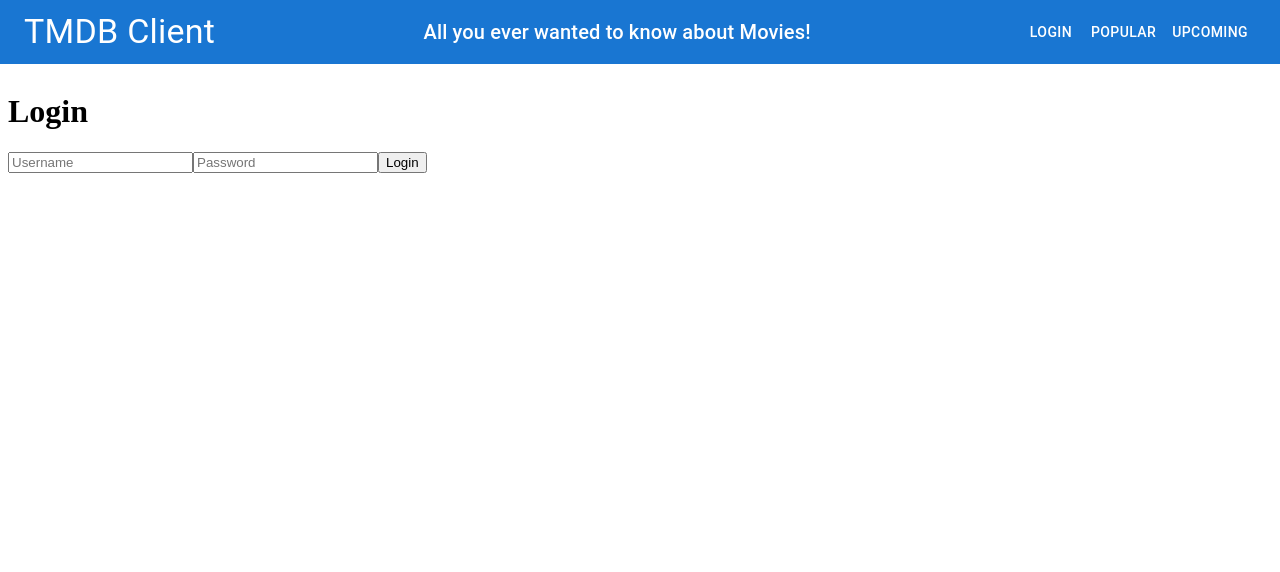
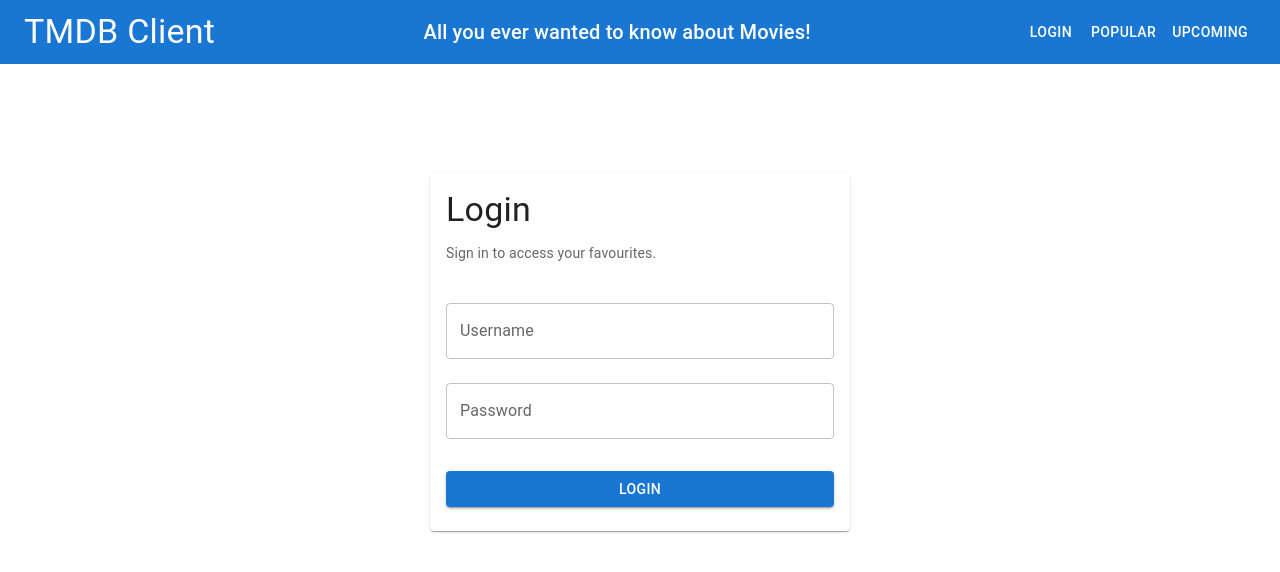
Before and after one commit to katiew23/labMoviesApp, a React app: page /login in a window 1280 px wide. Shown: the top 572 px of the page. Built offline with nearby package versions, Linux system fonts and the light colour scheme; the HTML template or start-up script is replaced by a standard one.

Commit message:
login page to match rest of app structure

```diff
--- a/src/pages/loginPage.tsx
+++ b/src/pages/loginPage.tsx
@@ -1,6 +1,7 @@
 import React, { useContext, useState } from "react";
 import { useNavigate } from "react-router-dom";
 import { AuthContext } from "../contexts/authContext";
+import {Box, Button, TextField, Typography, Card , CardContent} from "@mui/material";
 
 const LoginPage: React.FC = () => {
   const { login } = useContext(AuthContext);
@@ -16,25 +17,54 @@
   };
 
   return (
-    <>
-      <h1>Login</h1>
+    <Box
+      sx={{
+        minHeight: "70vh",
+        display: "flex",
+        justifyContent: "center",
+        alignItems: "center",
+        px: 2,
+      }}
+    >
+      <Card sx={{ width: "100%", maxWidth: 420 }}>
+        <CardContent>
+          <Typography variant="h4" component="h1" gutterBottom>
+            Login
+          </Typography>
 
-      <input
+          <Typography variant="body2" color="text.secondary" sx={{ mb: 3 }}>
+            Sign in to access your favourites.
+          </Typography>
+
+          <TextField
+            label="Username"
             type="text"
-        placeholder="Username"
+            fullWidth
+            margin="normal"
             value={username}
             onChange={(e) => setUsername(e.target.value)}
           />
 
-      <input
+          <TextField
+            label="Password"
             type="password"
-        placeholder="Password"
+            fullWidth
+            margin="normal"
             value={password}
             onChange={(e) => setPassword(e.target.value)}
           />
 
-      <button onClick={handleLogin}>Login</button>
-    </>
+          <Button
+            variant="contained"
+            fullWidth
+            sx={{ mt: 3 }}
+            onClick={handleLogin}
+          >
+            Login
+          </Button>
+        </CardContent>
+      </Card>
+    </Box>
   );
 };
 
```
Also changed, not shown: 1 other file (tests, documents, lock files or other folders). Lines whose indentation alone changed are shown as unchanged.
